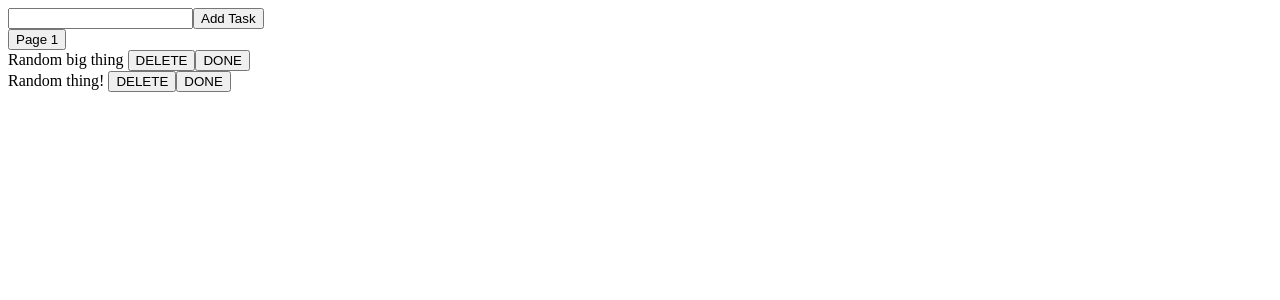
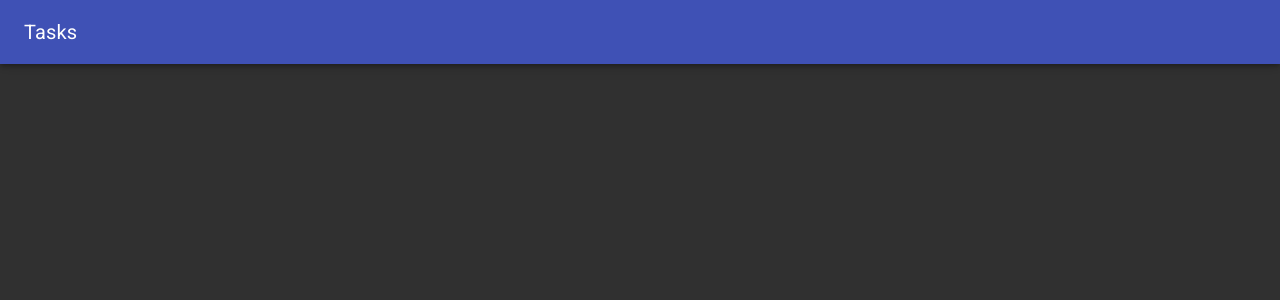
Before and after one commit to Blatts12/tasks, a React (Create React App) app: page / in a window 1280 px wide. Shown: the top 300 px of the page. Built offline with nearby package versions, Linux system fonts and the light colour scheme; data requests are answered from the project's data file.

Commit message:
add basic appbar and theme palette

```diff
--- a/src/components/App.tsx
+++ b/src/components/App.tsx
@@ -1,60 +1,21 @@
-import React, { useState } from "react";
-import { TaskSort } from "../types";
-import useTasks from "./Task/useTasks";
+import { Container, createTheme, CssBaseline } from "@material-ui/core";
+import { ThemeProvider } from "@material-ui/styles";
+import Navbar from "./Navbar";
+
+const theme = createTheme({
+  palette: {
+    type: "dark",
+  },
+});
 
 function App() {
-  const {
-    tasks,
-    pageNumber,
-    setPageNumber,
-    createTask,
-    updateTask,
-    deleteTask,
-    loading,
-    error,
-    hasMore,
-  } = useTasks(2, TaskSort.ID_DESC, true);
-
-  const [taskTitle, setTaskTitle] = useState("");
-
-  const addPage = () => {
-    if (hasMore) setPageNumber(pageNumber + 1);
-  };
-
-  const onTaskTitle = (e: React.ChangeEvent<HTMLInputElement>) => {
-    setTaskTitle(e.target.value);
-  };
-
-  const submitTask = (e: React.FormEvent) => {
-    e.preventDefault();
-    const task = {
-      id: 0,
-      title: taskTitle,
-      done: false,
-    };
-
-    createTask(task);
-  };
-
   return (
-    <div>
-      <form onSubmit={submitTask}>
-        <input type="text" name="taskTitle" onChange={onTaskTitle} />
-        <input type="submit" value="Add Task" />
-      </form>
-      <button onClick={addPage}>{`Page ${pageNumber}`}</button>
-      {tasks.map((task) => (
-        <div key={task.id} style={{ width: "100%" }}>
-          {task.title}{" "}
-          <button onClick={() => deleteTask(task.id)}>DELETE</button>
-          <button onClick={() => updateTask({ ...task, done: !task.done })}>
-            {task.done ? "UNDONE" : "DONE"}
-          </button>
-        </div>
-      ))}
-      {loading && <span>Loading</span>}
-      {error && <span>Error</span>}
-    </div>
+    <ThemeProvider theme={theme}>
+      <CssBaseline />
+      <Container maxWidth="sm">
+        <Navbar title="Tasks" />
+      </Container>
+    </ThemeProvider>
   );
 }
 
--- /dev/null
+++ b/src/components/Navbar.tsx
@@ -0,0 +1,24 @@
+import { AppBar, Grid, Toolbar, Typography } from "@material-ui/core";
+import React from "react";
+
+interface Props {
+  title: string;
+  buttons?: React.ReactElement;
+}
+
+const Navbar: React.FC<Props> = ({ title, buttons }) => {
+  return (
+    <AppBar>
+      <Toolbar>
+        <Grid justifyContent="space-between" container>
+          <Grid item>
+            <Typography variant="h6">{title}</Typography>
+          </Grid>
+          <Grid item>{buttons ? buttons : ""}</Grid>
+        </Grid>
+      </Toolbar>
+    </AppBar>
+  );
+};
+
+export default Navbar;
```
